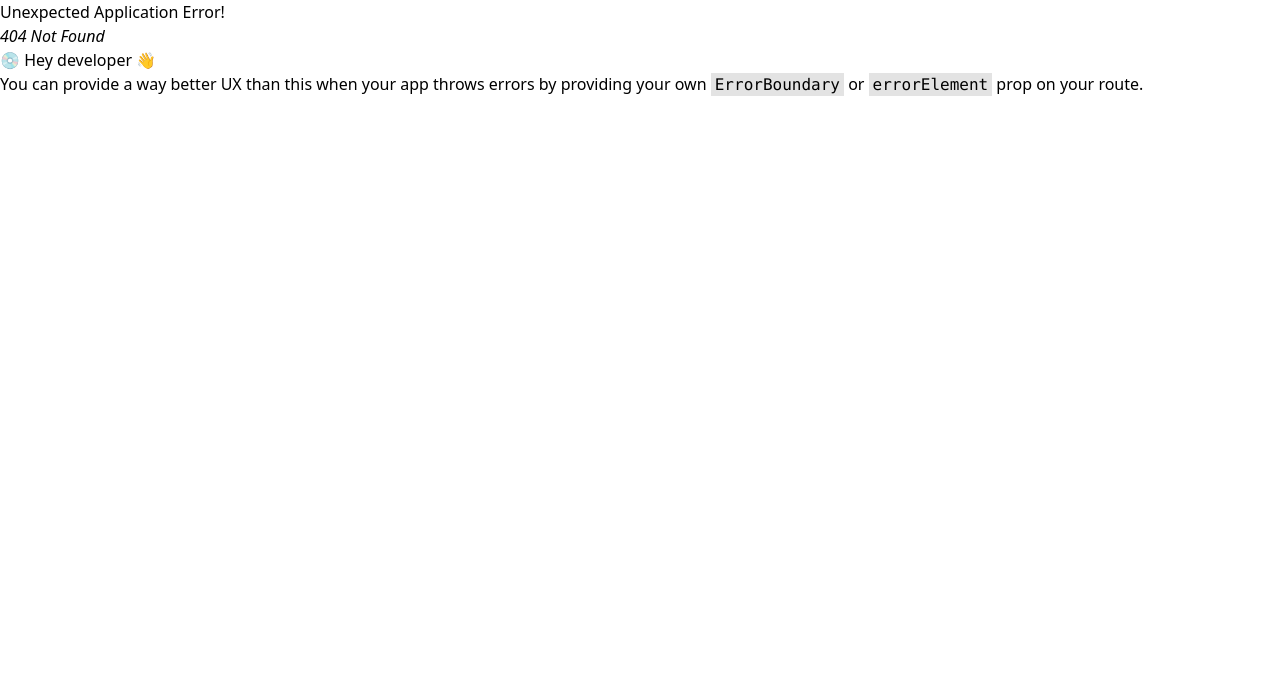
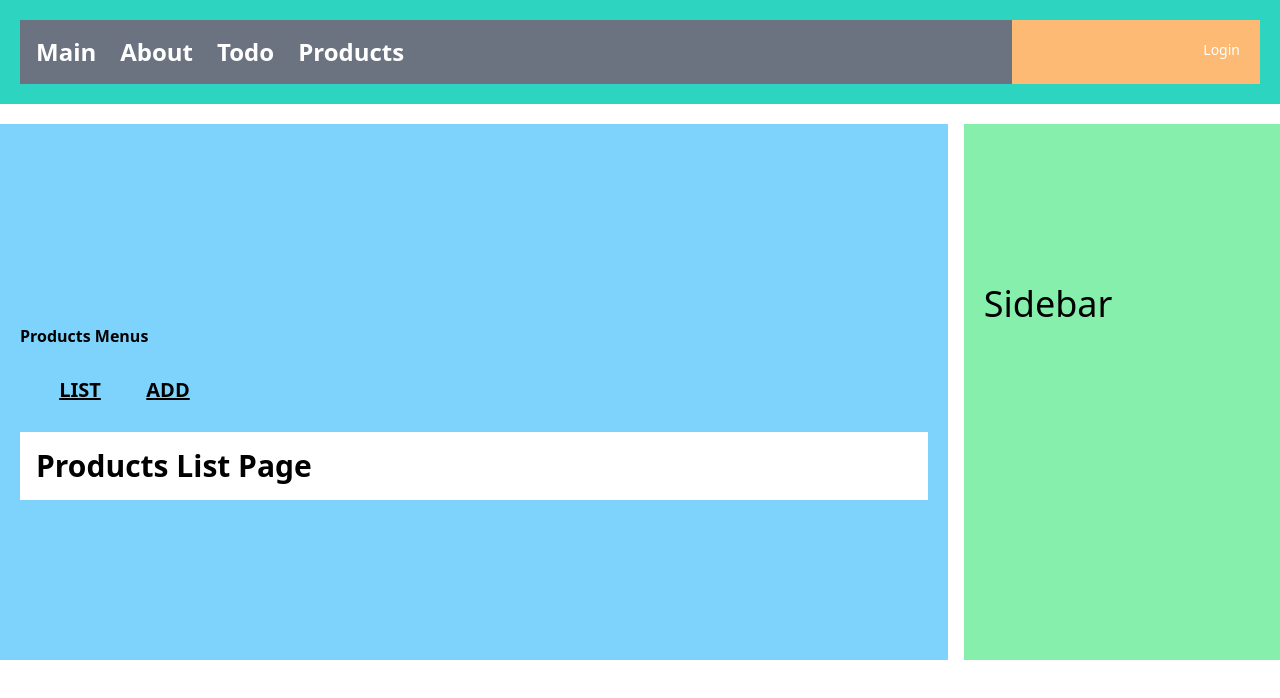
Before and after one commit to jjw0609/react-mall, a React (Create React App) app: page /products/list in a window 1280 px wide. Before the commit this address had no page. Shown: the top 698 px of the page. Built offline with nearby package versions, Linux system fonts and the light colour scheme; the HTML template or start-up script is replaced by a standard one.

Commit message:
상품 목록 처리

```diff
--- a/src/pages/products/IndexPage.js
+++ b/src/pages/products/IndexPage.js
@@ -1,8 +1,32 @@
 import React from 'react';
+import BasicLayout from "../../layouts/BasicLayout";
+import {Outlet, useNavigate} from "react-router-dom";
 
 function IndexPage(props) {
+
+    const navigate = useNavigate();
+
     return (
-        <div></div>
+        <BasicLayout>
+            <div className="text-black font-extrabold mt-10">
+                Products Menus
+            </div>
+            <div className="w-full flex m-2 p-2">
+                <div className="text-xl m-1 p-2 w-20 font-extrabold text-center underline"
+                     onClick={() => navigate('list')}>
+                    LIST
+                </div>
+
+                <div className="text-xl m-1 p-2 w-20 font-extrabold text-center underline"
+                    onClick={() => navigate('add')}>
+                    ADD
+                </div>
+            </div>
+
+            <div className="flex flex-wrap w-full">
+                <Outlet />
+            </div>
+        </BasicLayout>
     );
 }
 
--- /dev/null
+++ b/src/pages/products/ListPage.js
@@ -0,0 +1,13 @@
+import React from 'react';
+
+function ListPage(props) {
+    return (
+        <div className="p-4 w-full bg-white">
+            <div className="text-3xl font-extrabold">
+                Products List Page
+            </div>
+        </div>
+    );
+}
+
+export default ListPage;
--- a/src/router/productsRouter.js
+++ b/src/router/productsRouter.js
@@ -1,8 +1,19 @@
 import { Suspense, lazy } from 'react';
+import {Navigate} from "react-router-dom";
+
+const Loading = <div>Loading....</div>;
+const ProductList = lazy(() => import('../pages/products/ListPage'));
 
 const productsRouter = () => {
     return [
-
+        {
+            path: 'list',
+            element: <Suspense fallback={Loading}><ProductList /></Suspense>
+        },
+        {
+            path: '',
+            element: <Navigate replace to={'/products/list'}></Navigate>
+        }
     ];
 }
 
--- a/src/router/root.js
+++ b/src/router/root.js
@@ -4,7 +4,7 @@
 import productsRouter from "./productsRouter";
 
 const Loading = <div className={'bg-red-700'}>Loading....</div>;
-const Main = lazy(() => import('../pages/MainPage'))
+const Main = lazy(() => import('../pages/MainPage'));
 
 const About = lazy(() => import('../pages/AboutPage'));
 
```
